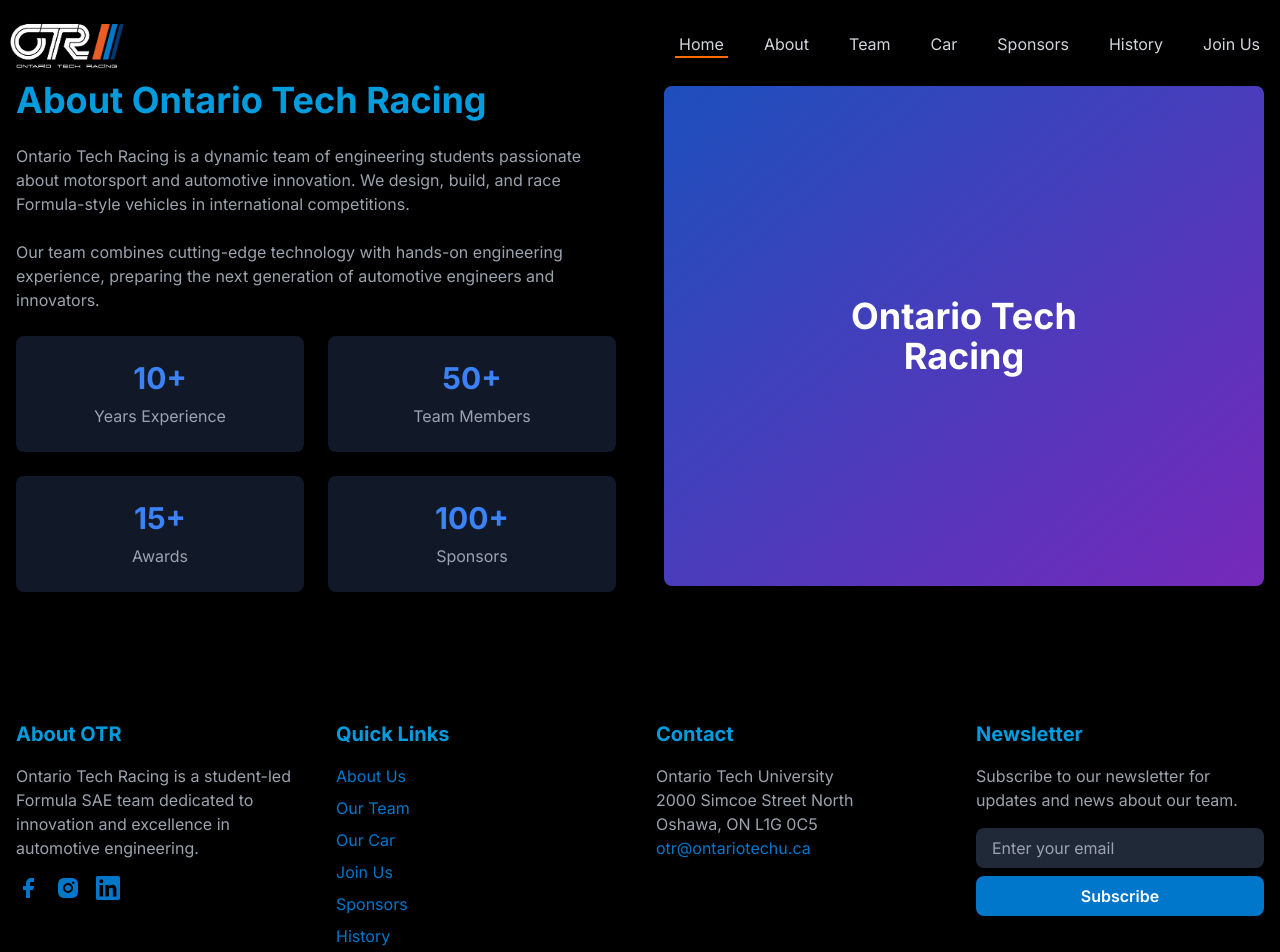
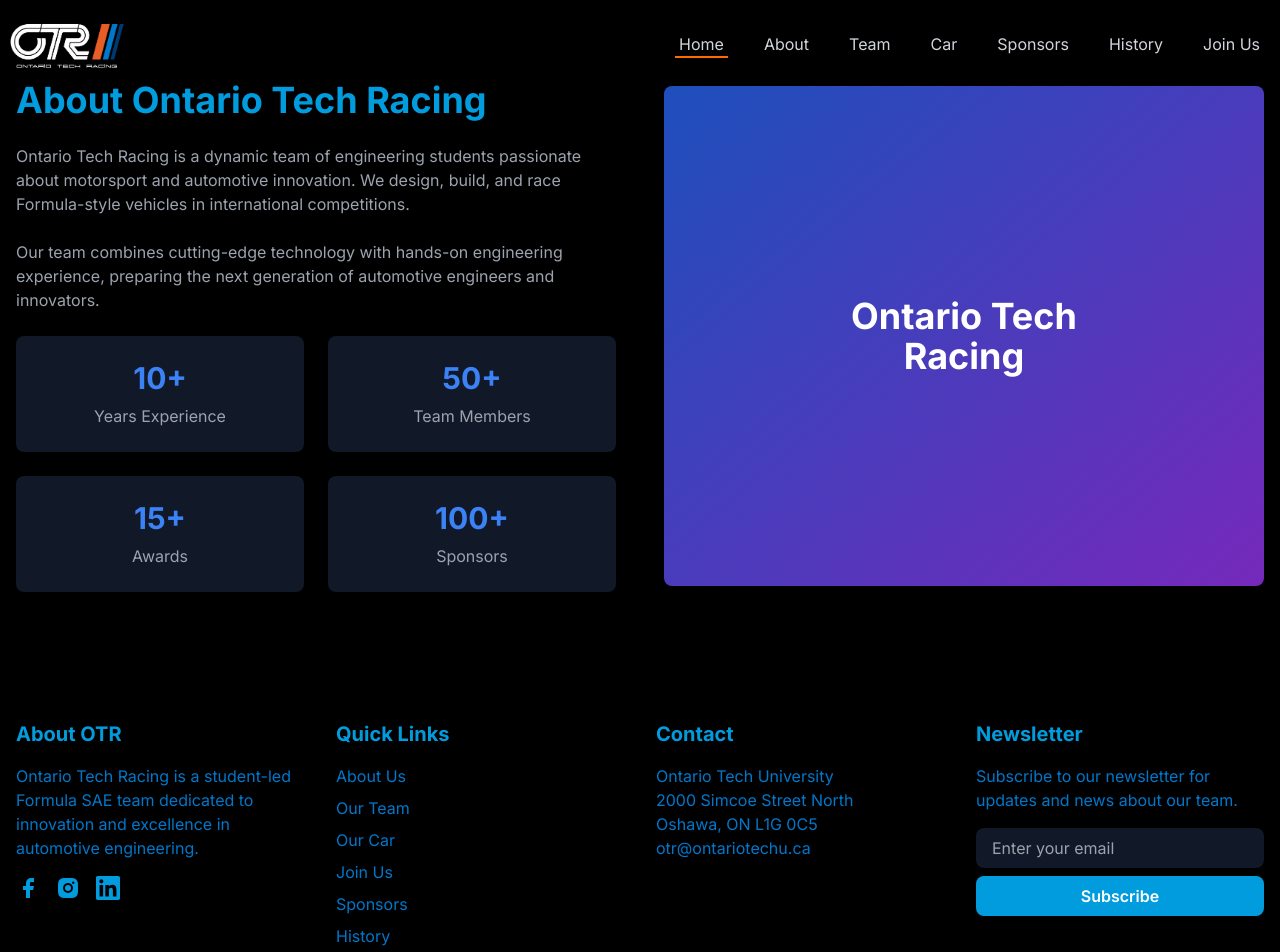
Before and after one commit to karanthegodd/otr-website-advanced, a Next.js app: page /about in a window 1280 px wide. Shown: the top 952 px of the page. Built offline with nearby package versions, Linux system fonts and the light colour scheme.

Commit message:
Update color scheme to use consistent blue palette (#009CDE and #0077CA) across Hero and Footer components

```diff
--- a/src/app/globals.css
+++ b/src/app/globals.css
@@ -15,15 +15,26 @@
 
 h1, h2, h3, h4, h5, h6 {
   color: rgb(var(--heading-rgb));
+  opacity: 1 !important;
 }
 
 a {
-  color: rgb(var(--heading-rgb));
-  transition: color 0.2s ease-in-out;
+  color: rgb(var(--foreground-rgb));
+  transition: color 0.2s ease;
 }
 
 a:hover {
-  color: rgb(var(--foreground-rgb));
+  color: rgb(var(--heading-rgb));
+  opacity: 1 !important;
+}
+
+.text-gray-400, .text-gray-500 {
+  opacity: 1 !important;
+}
+
+button, a {
+  cursor: pointer !important;
+  pointer-events: auto !important;
 }
 
 @layer utilities {
--- a/src/components/Footer.tsx
+++ b/src/components/Footer.tsx
@@ -54,8 +54,8 @@
             viewport={{ once: true }}
             transition={{ duration: 0.8 }}
           >
-            <h3 className="text-xl font-bold mb-4">About OTR</h3>
-            <p className="text-gray-400 mb-4">
+            <h3 className="text-xl font-bold mb-4 text-[#009CDE]">About OTR</h3>
+            <p className="text-[#0077CA] mb-4">
               Ontario Tech Racing is a student-led Formula SAE team dedicated to innovation
               and excellence in automotive engineering.
             </p>
@@ -66,7 +66,7 @@
                   href={link.url}
                   target="_blank"
                   rel="noopener noreferrer"
-                  className="text-ot-blue hover:text-ot-blue-light transition-colors duration-200"
+                  className="text-[#009CDE] hover:text-[#0077CA] transition-colors duration-200"
                 >
                   {link.icon}
                 </a>
@@ -81,13 +81,13 @@
             viewport={{ once: true }}
             transition={{ duration: 0.8, delay: 0.1 }}
           >
-            <h3 className="text-xl font-bold mb-4">Quick Links</h3>
+            <h3 className="text-xl font-bold mb-4 text-[#009CDE]">Quick Links</h3>
             <ul className="space-y-2">
               {quickLinks.map((link) => (
                 <li key={link.name}>
                   <a
                     href={link.href}
-                    className="text-ot-blue hover:text-ot-blue-light transition-colors duration-200"
+                    className="text-[#0077CA] hover:text-[#009CDE] transition-colors duration-200"
                   >
                     {link.name}
                   </a>
@@ -103,14 +103,14 @@
             viewport={{ once: true }}
             transition={{ duration: 0.8, delay: 0.2 }}
           >
-            <h3 className="text-xl font-bold mb-4">Contact</h3>
-            <address className="text-gray-400 not-italic">
+            <h3 className="text-xl font-bold mb-4 text-[#009CDE]">Contact</h3>
+            <address className="text-[#0077CA] not-italic">
               <p>Ontario Tech University</p>
               <p>2000 Simcoe Street North</p>
               <p>Oshawa, ON L1G 0C5</p>
               <a
                 href="mailto:otr@ontariotechu.ca"
-                className="text-ot-blue hover:text-ot-blue-light transition-colors duration-200"
+                className="text-[#0077CA] hover:text-[#009CDE] transition-colors duration-200"
               >
                 otr@ontariotechu.ca
               </a>
@@ -124,19 +124,19 @@
             viewport={{ once: true }}
             transition={{ duration: 0.8, delay: 0.3 }}
           >
-            <h3 className="text-xl font-bold mb-4">Newsletter</h3>
-            <p className="text-gray-400 mb-4">
+            <h3 className="text-xl font-bold mb-4 text-[#009CDE]">Newsletter</h3>
+            <p className="text-[#0077CA] mb-4">
               Subscribe to our newsletter for updates and news about our team.
             </p>
             <form className="flex flex-col space-y-2">
               <input
                 type="email"
                 placeholder="Enter your email"
-                className="px-4 py-2 bg-gray-800 text-white rounded-lg focus:outline-none focus:ring-2 focus:ring-ot-blue"
+                className="px-4 py-2 bg-gray-900 text-white rounded-lg focus:outline-none focus:ring-2 focus:ring-[#009CDE]"
               />
               <button
                 type="submit"
-                className="bg-ot-blue hover:bg-ot-blue-light text-white font-semibold py-2 px-4 rounded-lg transition-colors duration-200"
+                className="bg-[#009CDE] hover:bg-[#0077CA] text-white font-semibold py-2 px-4 rounded-lg transition-colors duration-200"
               >
                 Subscribe
               </button>
@@ -145,7 +145,7 @@
         </div>
 
         {/* Copyright */}
-        <div className="border-t border-gray-800 mt-12 pt-8 text-center text-gray-400">
+        <div className="border-t border-gray-900 mt-12 pt-8 text-center text-[#0077CA]">
           <p>&copy; {new Date().getFullYear()} Ontario Tech Racing. All rights reserved.</p>
         </div>
       </div>
--- a/src/components/Hero.tsx
+++ b/src/components/Hero.tsx
@@ -54,7 +54,7 @@
           initial={{ opacity: 0, y: -20 }}
           animate={{ opacity: 1, y: 0 }}
           transition={{ duration: 0.5, delay: 0.2 }}
-          className="text-5xl md:text-7xl font-bold mb-6 bg-gradient-to-r from-orange-500 via-blue-500 to-white bg-clip-text text-transparent"
+          className="text-5xl md:text-7xl font-bold mb-6 text-[#009CDE]"
         >
           Ontario Tech Racing
         </motion.h1>
@@ -62,7 +62,7 @@
           initial={{ opacity: 0 }}
           animate={{ opacity: 1 }}
           transition={{ duration: 0.5, delay: 0.4 }}
-          className="text-xl md:text-2xl text-gray-300 mb-8 max-w-3xl mx-auto"
+          className="text-xl md:text-2xl text-[#0077CA] mb-8 max-w-3xl mx-auto"
         >
           Pushing the boundaries of student motorsport engineering and innovation
         </motion.p>
@@ -74,7 +74,7 @@
           <a
             href="/join-us"
             onClick={handleClick}
-            className="inline-block bg-gradient-to-r from-orange-500 to-blue-500 text-white px-8 py-3 rounded-lg text-lg font-semibold hover:from-orange-600 hover:to-blue-600 transition-all duration-300"
+            className="inline-block bg-[#009CDE] hover:bg-[#0077CA] text-white px-8 py-3 rounded-lg text-lg font-semibold transition-colors duration-200"
           >
             Join Our Team
           </a>
```
